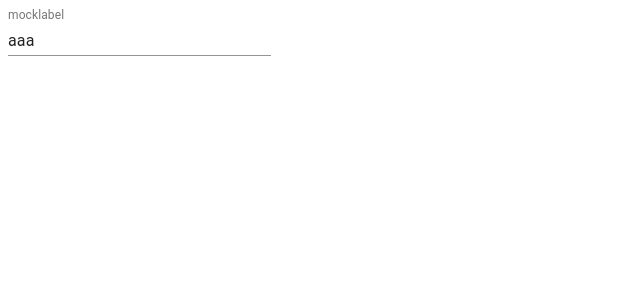
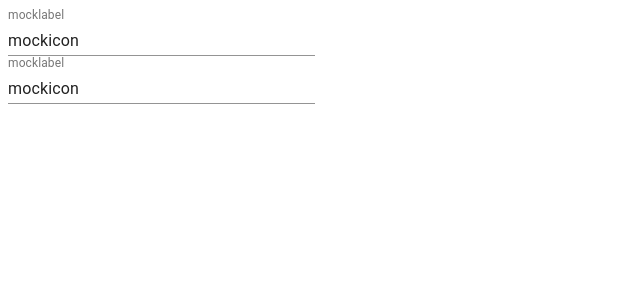
Before and after one commit to NULL-header/fec-frontend, a React app: page / in a window 1280 px wide. Shown: the top 300 px of the page, without its empty margins (0-640 px from the left). Built offline with nearby package versions, Linux system fonts and the light colour scheme.

Commit message:
update: make the prototype LoginContainer

```diff
--- a/src/app.tsx
+++ b/src/app.tsx
@@ -1,9 +1,5 @@
 import React from "react";
 
-import { InputPlace } from "./components/InputPlace";
+import { LoginContainer } from "./components/LoginContaier";
 
-export const App = () => (
-  <InputPlace label="mocklabel" tip="mocktip" type="TextField">
-    <div>aaa</div>
-  </InputPlace>
-);
+export const App = () => <LoginContainer />;
--- a/src/components/LoginContaier/index.tsx
+++ b/src/components/LoginContaier/index.tsx
@@ -1,9 +1,30 @@
-import React from "react";
+import React, { useState } from "react";
+import { FormControl } from "@material-ui/core";
+
+import { InputPlace } from "../InputPlace";
 
 interface LoginContainerProps extends BaseComponent {
   className?: string;
 }
 
+interface loginFormData {
+  isPassword: boolean;
+}
+
+type History = loginFormData[];
+
 export const LoginContainer: React.FC<LoginContainerProps> = (props) => {
-  return <div className={props.className}></div>;
+  const [history, setHistory] = useState([{ isPassword: true }] as History);
+  return (
+    <div className={props.className}>
+      <FormControl>
+        <InputPlace tip="mocktip" label="mocklabel" type="TextField">
+          <div>mockicon</div>
+        </InputPlace>
+        <InputPlace tip="mocktip" label="mocklabel" type="TextField">
+          <div>mockicon</div>
+        </InputPlace>
+      </FormControl>
+    </div>
+  );
 };
```
